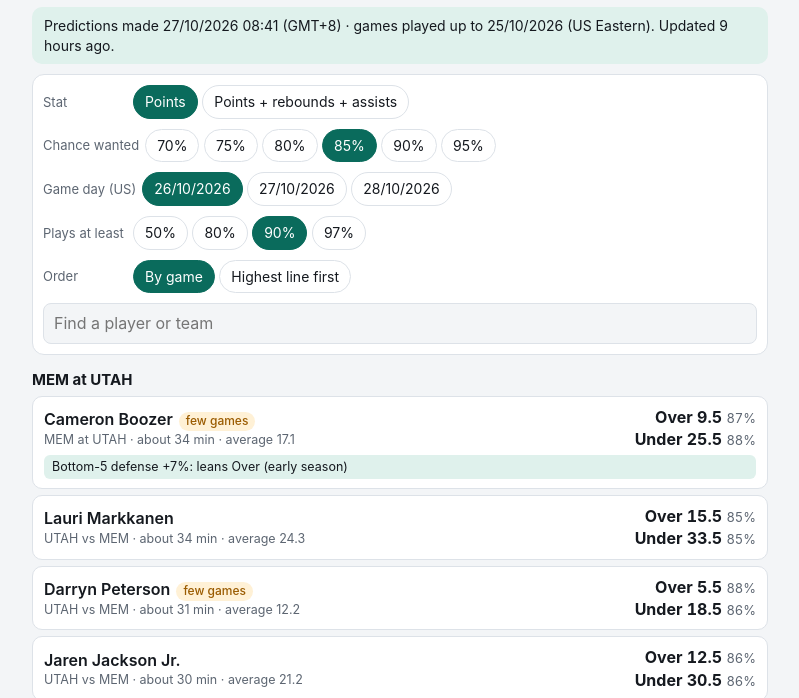
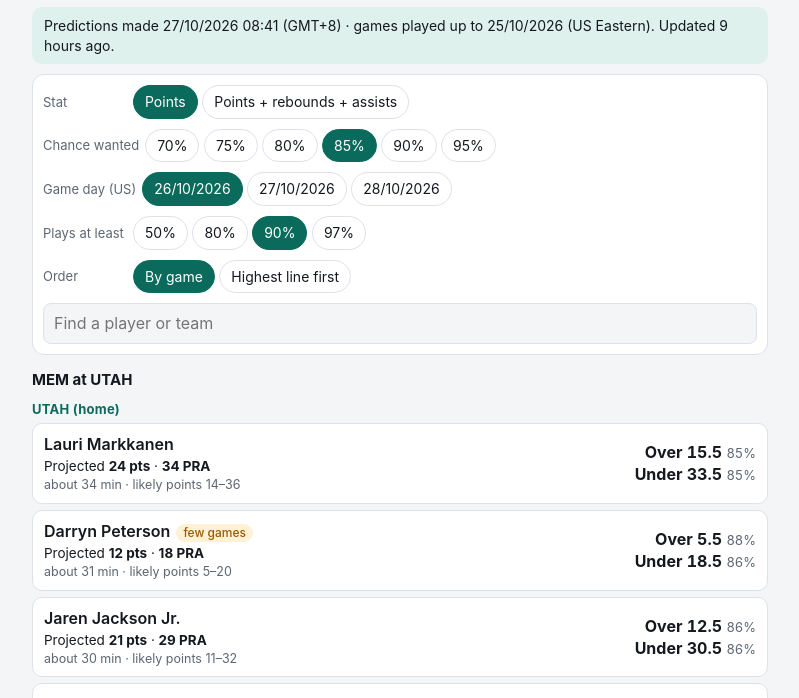
Before and after one commit to ryan7zoom/nba-props, a plain HTML site: page index.html in a window 1280 px wide. Shown: the part 72-770 px from the top of the page, without its empty margins (240-1039 px from the left). Drawn offline with Linux system fonts and the light colour scheme.

Commit message:
Add team and proj classes to index.html

```diff
--- a/index.html
+++ b/index.html
@@ -39,6 +39,9 @@
 .none{color:var(--mute)}
 .mu{grid-column:1/-1;font-size:12.5px;margin-top:3px;padding:3px 8px;border-radius:6px;background:var(--accent-soft)}
 .mu.tough{background:var(--warn-bg);color:var(--warn)}
+.team{font-size:13px;font-weight:650;color:var(--accent);margin:10px 0 5px;letter-spacing:.02em}
+.proj{font-size:13.5px;margin-top:2px}
+.proj b{font-weight:650}
 .note{color:var(--mute);font-size:12.5px;margin-top:18px}
 </style>
 </head>
@@ -84,17 +87,19 @@
  var out="";
  function matchup(p){if(!p.dr)return"";var pra=S.stat==="pra",rank=pra?p.dr.pra:p.dr.pts,pct=pra?p.dpra:(p.dp?p.dp.pts:0),n=p.dr.of||30;
   var sg=((pct>0?"+":"")+pct.toFixed(0)+"%").replace("-","\u2212"),ear=p.de?" (early season)":"";
-  if(rank<=5)return '<div class="mu tough">Top-5 defense '+sg+': leans Under'+ear+'</div>';
-  if(rank>=n-4)return '<div class="mu soft">Bottom-5 defense '+sg+': leans Over'+ear+'</div>';return""}
- function card(r){var p=r.p,s=r.s,u=r.u,m=S.stat==="pts"?p.pm:p.rm;
+  if(rank<=5)return '<div class="mu tough">Facing '+p.o+', a top-5 defense ('+sg+'): leans Under'+ear+'</div>';
+  if(rank>=n-4)return '<div class="mu soft">Facing '+p.o+', a bottom-5 defense ('+sg+'): leans Over'+ear+'</div>';return""}
+ function card(r){var p=r.p,s=r.s,u=r.u,sel=S.stat==="pts"?[p.p10,p.p90]:[p.r10,p.r90];
   var tags="";if(p.pp<0.97)tags+='<span class="tag'+(p.pp<0.7?" bad":"")+'">plays '+pct(p.pp)+(p.st?" · "+p.st:"")+'</span>';
   if(p.lh)tags+='<span class="tag">few games</span>';
-  return '<div class="p"><div><span class="nm">'+p.n+'</span>'+tags+'<div class="meta">'+p.t+(p.h?" vs ":" at ")+p.o+" · about "+Math.round(p.mn)+" min · average "+m.toFixed(1)+'</div></div>'+
+  var where=S.ord==="line"?p.t+(p.h?" (home) vs ":" (away) at ")+p.o+" · ":"";
+  return '<div class="p"><div><span class="nm">'+p.n+'</span>'+tags+'<div class="proj">Projected <b>'+Math.round(p.pm)+' pts</b> · <b>'+Math.round(p.rm)+' PRA</b></div>'+
+  '<div class="meta">'+where+'about '+Math.round(p.mn)+' min · likely '+(S.stat==="pts"?"points":"PRA")+' '+Math.round(sel[0])+'\u2013'+Math.round(sel[1])+'</div></div>'+
   '<div class="big"><b>'+(s?'Over '+s.line.toFixed(1)+' <small>'+pct(s.p)+'</small>':'Over: none')+'</b><b>'+(u?'Under '+u.line.toFixed(1)+' <small>'+pct(u.p)+'</small>':'Under: none')+'</b></div>'+matchup(p)+'</div>'}
  if(S.ord==="line"){rows.sort(function(a,b){return (b.s?b.s.line:-1)-(a.s?a.s.line:-1)});rows.forEach(function(r){out+=card(r)})}
- else{var g={},order=[];rows.forEach(function(r){var k=r.p.e;if(!g[k]){g[k]={t:r.p.t,o:r.p.o,h:r.p.h,r:[]};order.push(k)}g[k].r.push(r)});
-  order.forEach(function(k){var G=g[k];var home=G.h?G.t:G.o,away=G.h?G.o:G.t;out+='<div class="game">'+away+' at '+home+'</div>';
-   G.r.sort(function(a,b){return b.p.mn-a.p.mn}).forEach(function(r){out+=card(r)})})}
+ else{var g={},order=[];rows.forEach(function(r){var k=r.p.e;if(!g[k]){g[k]={h:[],a:[],hn:"",an:""};order.push(k)}var G=g[k];if(r.p.h){G.h.push(r);G.hn=r.p.t;G.an=G.an||r.p.o}else{G.a.push(r);G.an=r.p.t;G.hn=G.hn||r.p.o}});
+  function team(name,side,list){if(!list.length)return"";var h='<div class="team">'+name+' ('+side+')</div>';list.sort(function(a,b){return b.p.mn-a.p.mn}).forEach(function(r){h+=card(r)});return h}
+  order.forEach(function(k){var G=g[k];out+='<div class="game">'+G.an+' at '+G.hn+'</div>'+team(G.hn,"home",G.h)+team(G.an,"away",G.a)})}
  el("list").innerHTML=out||'<p class="none">No players match.</p>';
 }
 function fmt8(e){var d=new Date((e+8*3600)*1000);function z(n){return (n<10?"0":"")+n}return z(d.getUTCDate())+"/"+z(d.getUTCMonth()+1)+"/"+d.getUTCFullYear()+" "+z(d.getUTCHours())+":"+z(d.getUTCMinutes())}
@@ -110,7 +115,7 @@
 var BASE="https://raw.githubusercontent.com/ryan7zoom/nba-props/main/data/";
 function load(url){return fetch(url+"?t="+Date.now(),{cache:"no-store"}).then(function(r){if(!r.ok)throw new Error(url+" "+r.status);return r.json()})}
 function fail(msg){var b=el("fresh");b.className="banner bad";b.textContent="Could not load predictions: "+msg+". Nothing below can be trusted."}
-function conv(j){return {gen:j.generated,epoch:j.generated_epoch,thru:j.data_through,players:j.players.map(function(p){return {n:p.name,t:p.team,o:p.opp,h:p.home,d:p.game_date,e:p.event_id,pp:p.p_play,st:p.status,mn:p.minutes.mean,pm:p.pts.mean,pc:p.pts.cdf,rm:p.pra.mean,rc:p.pra.cdf,lh:p.flags.low_history,dr:p.defense_rank||null,dp:p.defense_pct||null,dpra:p.defense_pra_pct,de:!!p.defense_early}})}}
+function conv(j){return {gen:j.generated,epoch:j.generated_epoch,thru:j.data_through,players:j.players.map(function(p){return {n:p.name,t:p.team,o:p.opp,h:p.home,d:p.game_date,e:p.event_id,pp:p.p_play,st:p.status,mn:p.minutes.mean,pm:p.pts.mean,pc:p.pts.cdf,rm:p.pra.mean,rc:p.pra.cdf,p10:p.pts.p10,p90:p.pts.p90,r10:p.pra.p10,r90:p.pra.p90,lh:p.flags.low_history,dr:p.defense_rank||null,dp:p.defense_pct||null,dpra:p.defense_pra_pct,de:!!p.defense_early}})}}
 load(BASE+"projections_latest.json").catch(function(){return load("data/projections_latest.json")}).then(function(j){
  D=conv(j);fresh();render();
  load(BASE+"sim_health.json").then(function(h){if(!h.ok||h.warning_count){var b=el("fresh");b.className="banner bad";b.textContent+=" Health check: "+(h.errors.concat(h.warnings).join("; ")||"see data/sim_health.json")}}).catch(function(){})
```
